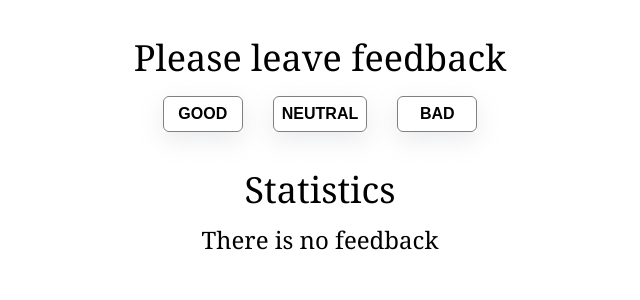
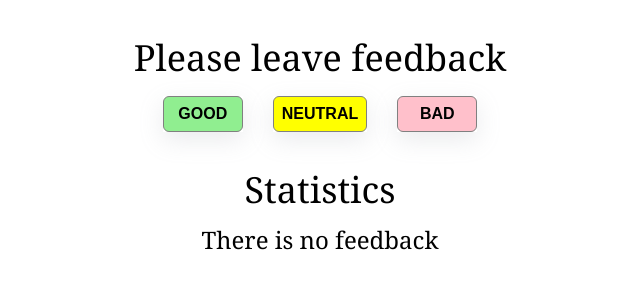
Before and after one commit to NataDent/goit-react-hw-02-feedback, a React (Create React App) app: page / in a window 1280 px wide. Shown: the top 300 px of the page, without its empty margins (320-960 px from the left). Built offline with nearby package versions, Linux system fonts and the light colour scheme.

Commit message:
All works

```diff
--- a/src/components/App.jsx
+++ b/src/components/App.jsx
@@ -12,7 +12,6 @@ export class App extends Component {
   };
 
   onLeaveFeedback = options => {
-    console.dir(this.state);
     this.setState(prevState => ({
       [options]: prevState[options] + 1,
     }));
--- a/src/components/FeedbackOptions/FeedbackOptions.jsx
+++ b/src/components/FeedbackOptions/FeedbackOptions.jsx
@@ -8,7 +8,7 @@ export const FeedbackOptions = ({ options, onLeaveFeedback }) => {
         options.map(option => (
           <ButtonWrapper key={option}>
             <Button
-              name={option}
+              option={option}
               type="button"
               onClick={() => onLeaveFeedback(option)}
             >
--- a/src/components/FeedbackOptions/FeedbackOptions.styled.jsx
+++ b/src/components/FeedbackOptions/FeedbackOptions.styled.jsx
@@ -2,11 +2,11 @@ import styled from 'styled-components';
 import { colorByOptions } from 'components/utils/colorByOptions';
 
 export const ButtonsBar = styled.ul`
-  margin-top: 20px;
   display: flex;
   justify-content: center;
   aline-items: center;
   gap: 30px;
+  margin-top: 20px;
 `;
 
 export const ButtonWrapper = styled.li`
@@ -26,7 +26,7 @@ export const Button = styled.button`
   min-width: 80px;
   cursor: pointer;
 
-  :hover {
+  &:hover {
     box-shadow: rgba(255, 255, 255, 0.1) 0px 1px 1px 0px inset,
       rgba(50, 50, 93, 0.25) 0px 50px 100px -20px,
       rgba(0, 0, 0, 0.3) 0px 30px 60px -30px;
--- a/src/components/Statistics/Statistics.styled.jsx
+++ b/src/components/Statistics/Statistics.styled.jsx
@@ -4,6 +4,7 @@ export const StatisticsList = styled.ul`
   display: flex;
   flex-direction: column;
   gap: 8px;
+  margin-top: 20px;
 `;
 
 export const StatisticsText = styled.h2`
--- a/src/components/utils/colorByOptions.js
+++ b/src/components/utils/colorByOptions.js
@@ -3,7 +3,7 @@ export const colorByOptions = option => {
     case 'good':
       return 'lightgreen';
     case 'neutral':
-      return 'lightyellow';
+      return 'yellow';
     case 'bad':
       return 'pink';
     default:
```
